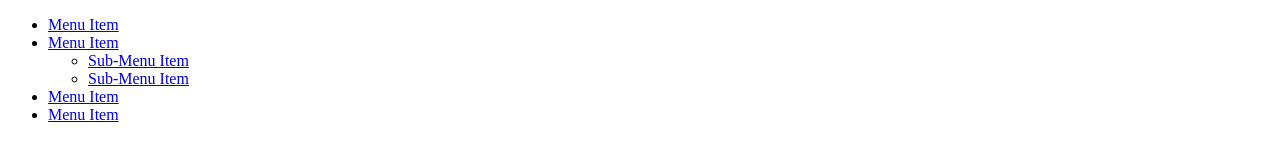
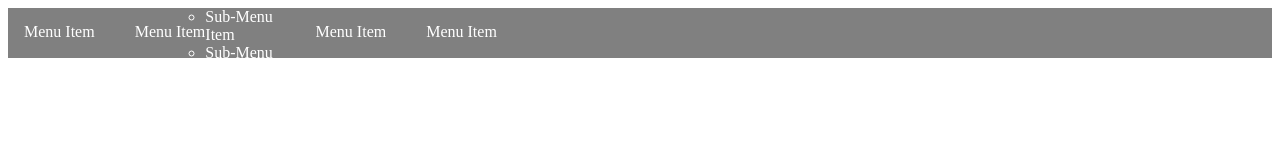
Before and after one commit to sandrojenny/navigation, a plain HTML site: page simple2/index.html in a window 1280 px wide. Drawn offline with Linux system fonts and the light colour scheme.

Commit message:
Styled the main-menu ID

```diff
--- a/simple2/index.html
+++ b/simple2/index.html
@@ -7,10 +7,10 @@
   </head>
   <body>
     <nav role="navigation">
-      <ul class="main-menu">
+      <ul id="main-menu">
         <li><a href="#">Menu Item</a></li>
         <li><a href="#">Menu Item</a>
-          <ul class="sub-menu">
+          <ul id="sub-menu">
             <li><a href="#">Sub-Menu Item</a></li>
             <li><a href="#">Sub-Menu Item</a></li>
           </ul>
--- a/simple2/style.css
+++ b/simple2/style.css
@@ -0,0 +1,30 @@
+
+#main-menu {
+  margin: 0;
+  padding: 0;
+  background-color: grey;
+  height: 50px;
+  list-style: none;
+  color: white;
+  text-decoration: none;
+}
+
+a {
+  color: white;
+  text-decoration: none;
+}
+
+a:hover {
+  color: orange;
+}
+
+#main-menu > li {
+  float: left;
+  margin-right: 0.5em;
+  padding: 0 1em;
+}
+
+#main-menu > li > a {
+  float: left;
+  line-height: 3;
+}
```
